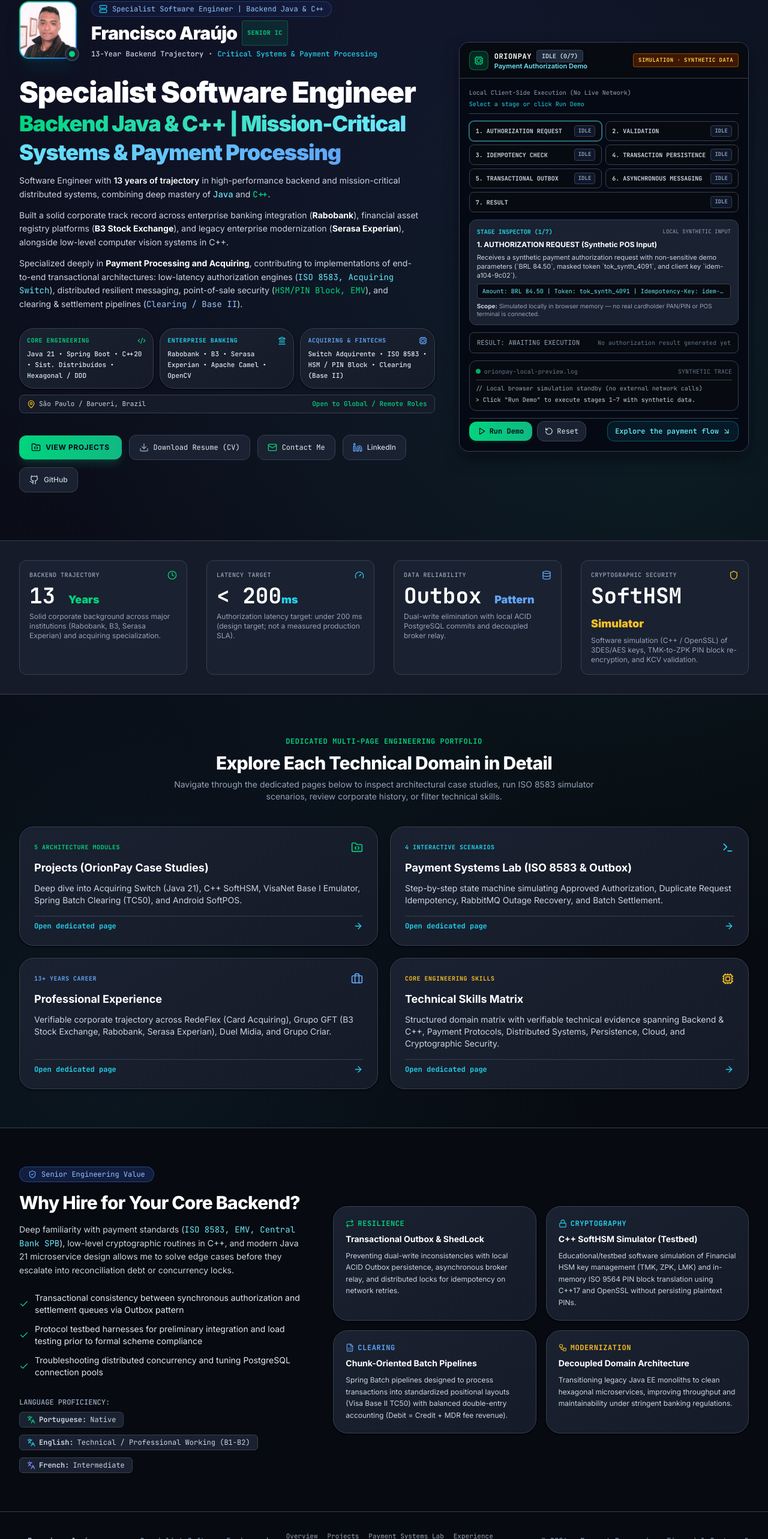
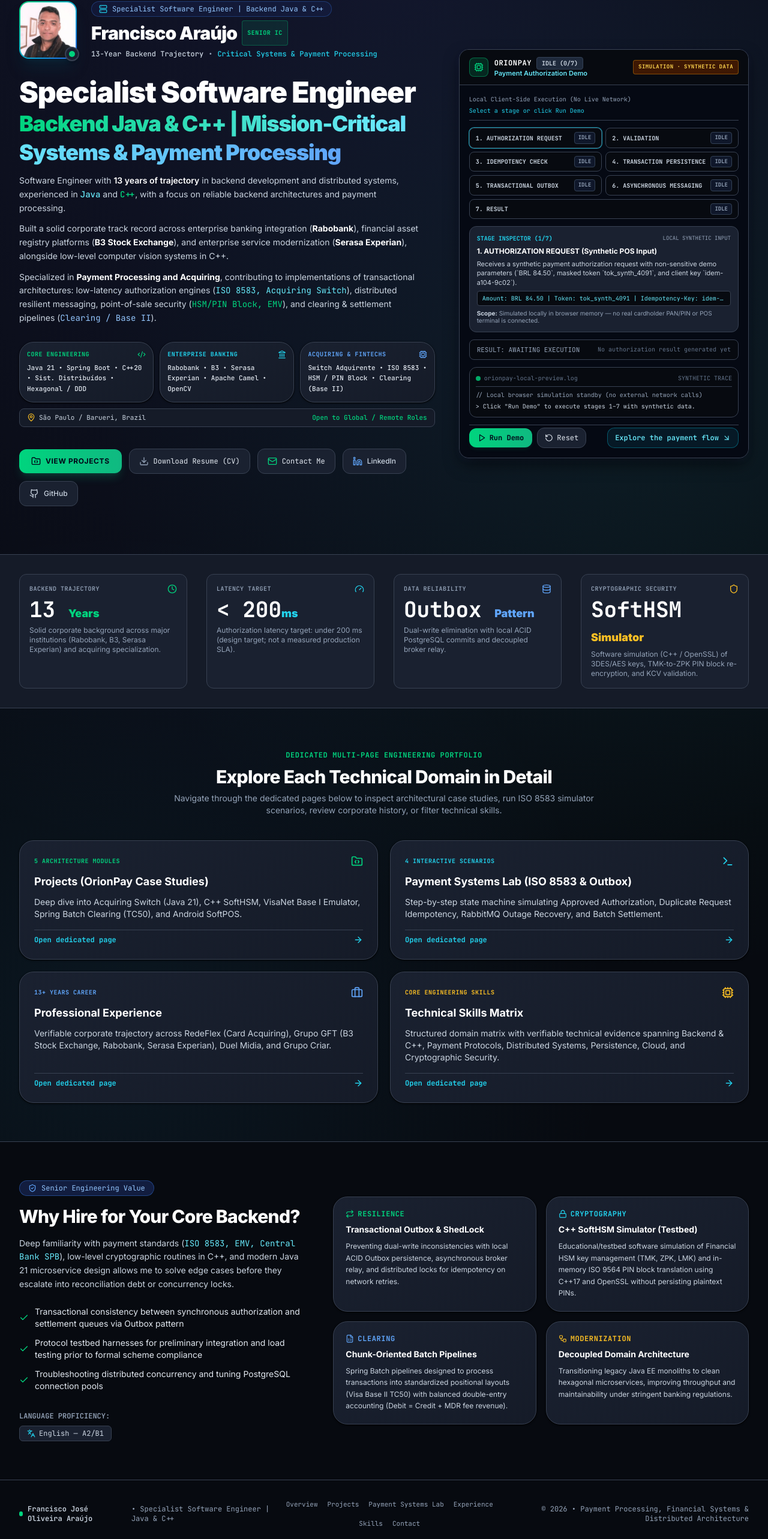
Before and after one commit to franciscoaraujo/myprofile.dev.io, a Next.js app: page / in a window 1280 px wide. Shown: the part 143-2709 px from the top of the page at 60% size. Built offline with nearby package versions, Linux system fonts and the light colour scheme.

Commit message:
refactor(audit): tone down claims, isolate english A2/B1 proficiency, and add not-found route

```diff
--- /dev/null
+++ b/src/app/not-found.jsx
@@ -0,0 +1,25 @@
+import Link from 'next/link';
+
+export default function NotFound() {
+  return (
+    <div className="min-h-[70vh] flex flex-col items-center justify-center text-center px-4">
+      <div className="p-8 rounded-2xl bg-[#080E1E] border border-[#152342] max-w-md w-full space-y-4">
+        <span className="font-mono text-xs uppercase tracking-wider text-[#00D47E] px-2.5 py-1 rounded bg-[#00D47E]/10 border border-[#00D47E]/20">
+          Error 404
+        </span>
+        <h1 className="text-2xl font-bold text-white">Page Not Found</h1>
+        <p className="text-sm text-slate-400">
+          The requested route does not exist or has been relocated.
+        </p>
+        <div className="pt-2">
+          <Link
+            href="/"
+            className="inline-flex items-center gap-2 px-4 py-2 rounded-lg bg-[#00D47E] text-slate-950 font-semibold text-sm hover:bg-[#00D47E]/90 transition"
+          >
+            Return to Overview
+          </Link>
+        </div>
+      </div>
+    </div>
+  );
+}
--- a/src/app/page.jsx
+++ b/src/app/page.jsx
@@ -170,33 +170,33 @@
                 <p>
                   {isPt ? (
                     <>
-                      Engenheiro de Software com <strong className="text-white font-semibold">13 anos de trajetória</strong> em backend de alta performance e sistemas distribuídos críticos, combinando profundo domínio em <span className="text-cyan-300 font-mono font-medium">Java</span> e <span className="text-[#00D47E] font-mono font-medium">C++</span>.
+                      Engenheiro de Software com <strong className="text-white font-semibold">13 anos de trajetória</strong> em desenvolvimento backend e sistemas distribuídos, com sólida experiência prática em <span className="text-cyan-300 font-mono font-medium">Java</span> e <span className="text-[#00D47E] font-mono font-medium">C++</span>.
                     </>
                   ) : (
                     <>
-                      Software Engineer with <strong className="text-white font-semibold">13 years of trajectory</strong> in high-performance backend and mission-critical distributed systems, combining deep mastery of <span className="text-cyan-300 font-mono font-medium">Java</span> and <span className="text-[#00D47E] font-mono font-medium">C++</span>.
+                      Software Engineer with <strong className="text-white font-semibold">13 years of trajectory</strong> in backend development and distributed systems, experienced in <span className="text-cyan-300 font-mono font-medium">Java</span> and <span className="text-[#00D47E] font-mono font-medium">C++</span>, with a focus on reliable backend architectures and payment processing.
                     </>
                   )}
                 </p>
                 <p>
                   {isPt ? (
                     <>
-                      Construiu sólida bagagem corporativa atuando em integração bancária corporativa (<strong className="text-white">Rabobank</strong>), plataformas de registro financeiro (<strong className="text-white">B3</strong>) e modernização de grandes serviços corporativos (<strong className="text-white">Serasa Experian</strong>), além de projetos de visão computacional em C++.
+                      Construiu sólida bagagem corporativa atuando em integração bancária corporativa (<strong className="text-white">Rabobank</strong>), plataformas de registro financeiro (<strong className="text-white">B3</strong>) e modernização de serviços corporativos (<strong className="text-white">Serasa Experian</strong>), além de projetos de visão computacional em C++.
                     </>
                   ) : (
                     <>
-                      Built a solid corporate track record across enterprise banking integration (<strong className="text-white">Rabobank</strong>), financial asset registry platforms (<strong className="text-white">B3 Stock Exchange</strong>), and legacy enterprise modernization (<strong className="text-white">Serasa Experian</strong>), alongside low-level computer vision systems in C++.
+                      Built a solid corporate track record across enterprise banking integration (<strong className="text-white">Rabobank</strong>), financial asset registry platforms (<strong className="text-white">B3 Stock Exchange</strong>), and enterprise service modernization (<strong className="text-white">Serasa Experian</strong>), alongside low-level computer vision systems in C++.
                     </>
                   )}
                 </p>
                 <p>
                   {isPt ? (
                     <>
-                      Especializou-se fortemente no ecossistema de <strong className="text-white">Meios de Pagamento e Adquirência</strong>, participando de implementações de arquiteturas transacionais completas: motores de autorização de baixa latência (<span className="font-mono text-cyan-300">ISO 8583, Switch Adquirente</span>), mensageria com resiliência distribuída, segurança de balcão (<span className="font-mono text-[#00D47E]">HSM/PIN Block, EMV</span>) e pipelines de compensação e liquidação (<span className="font-mono text-blue-300">Clearing / Base II</span>).
+                      Especializou-se no ecossistema de <strong className="text-white">Meios de Pagamento e Adquirência</strong>, participando de implementações de arquiteturas transacionais: motores de autorização de baixa latência (<span className="font-mono text-cyan-300">ISO 8583, Switch Adquirente</span>), mensageria com resiliência distribuída, segurança de balcão (<span className="font-mono text-[#00D47E]">HSM/PIN Block, EMV</span>) e pipelines de compensação e liquidação (<span className="font-mono text-blue-300">Clearing / Base II</span>).
                     </>
                   ) : (
                     <>
-                      Specialized deeply in <strong className="text-white">Payment Processing and Acquiring</strong>, contributing to implementations of end-to-end transactional architectures: low-latency authorization engines (<span className="font-mono text-cyan-300">ISO 8583, Acquiring Switch</span>), distributed resilient messaging, point-of-sale security (<span className="font-mono text-[#00D47E]">HSM/PIN Block, EMV</span>), and clearing & settlement pipelines (<span className="font-mono text-blue-300">Clearing / Base II</span>).
+                      Specialized in <strong className="text-white">Payment Processing and Acquiring</strong>, contributing to implementations of transactional architectures: low-latency authorization engines (<span className="font-mono text-cyan-300">ISO 8583, Acquiring Switch</span>), distributed resilient messaging, point-of-sale security (<span className="font-mono text-[#00D47E]">HSM/PIN Block, EMV</span>), and clearing & settlement pipelines (<span className="font-mono text-blue-300">Clearing / Base II</span>).
                     </>
                   )}
                 </p>
@@ -505,17 +505,8 @@
                 </div>
                 <div className="flex flex-wrap items-center gap-3 text-xs font-mono text-slate-300">
                   <span className="flex items-center gap-1.5 px-3 py-1 rounded-md bg-[#080E1E] border border-[#152342]">
-                    <Languages className="w-3.5 h-3.5 text-[#00D47E]" />
-                    <strong>{isPt ? 'Português:' : 'Portuguese:'}</strong> {isPt ? 'Nativo' : 'Native'}
-                  </span>
-                  <span className="flex items-center gap-1.5 px-3 py-1 rounded-md bg-[#080E1E] border border-[#152342]">
                     <Languages className="w-3.5 h-3.5 text-cyan-400" />
-                    <strong>{isPt ? 'Inglês:' : 'English:'}</strong>{' '}
-                    {isPt ? 'Técnico / Profissional (B1-B2)' : 'Technical / Professional Working (B1-B2)'}
-                  </span>
-                  <span className="flex items-center gap-1.5 px-3 py-1 rounded-md bg-[#080E1E] border border-[#152342]">
-                    <Languages className="w-3.5 h-3.5 text-indigo-400" />
-                    <strong>{isPt ? 'Francês:' : 'French:'}</strong> {isPt ? 'Intermediário' : 'Intermediate'}
+                    <span>English — A2/B1</span>
                   </span>
                 </div>
               </div>
--- a/src/data/portfolio-data.js
+++ b/src/data/portfolio-data.js
@@ -672,18 +672,18 @@
   taglinePt: 'Engenharia Backend para Sistemas Críticos & Meios de Pagamento',
   taglineEn: 'Backend Engineering for Critical Systems & Payment Processing',
   shortBioPt:
-    'Engenheiro de Software com 13 anos de trajetória em backend de alta performance e sistemas distribuídos críticos, combinando profundo domínio em Java e C++.',
+    'Engenheiro de Software com 13 anos de trajetória em backend de alta performance e sistemas distribuídos críticos, com sólida experiência prática em Java e C++.',
   shortBioEn:
-    'Senior Software Engineer with 13 years of experience in high-performance backend and mission-critical distributed systems, combining deep mastery of Java and C++.',
+    'Experienced in Java and C++, with a focus on reliable backend architectures, distributed systems, and payment processing across a 13-year engineering trajectory.',
   paragraphsPt: [
-    'Engenheiro de Software com 13 anos de trajetória em backend de alta performance e sistemas distribuídos críticos, combinando profundo domínio em Java e C++.',
+    'Engenheiro de Software com 13 anos de trajetória em backend de alta performance e sistemas distribuídos críticos, com sólida experiência prática em Java e C++.',
     'Construiu sólida bagagem corporativa atuando em integração bancária corporativa (Rabobank), plataformas de registro financeiro (B3) e modernização de grandes serviços corporativos (Serasa Experian), além de projetos de visão computacional em C++.',
-    'Especializou-se fortemente no ecossistema de Meios de Pagamento e Adquirência, participando de implementações de arquiteturas transacionais completas: motores de autorização de baixa latência (ISO 8583, Switch Adquirente), mensageria com resiliência distribuída, segurança de balcão (HSM/PIN Block, EMV) e pipelines de compensação e liquidação (Clearing / Base II).'
+    'Especializou-se no ecossistema de Meios de Pagamento e Adquirência, participando de implementações de arquiteturas transacionais: motores de autorização de baixa latência (ISO 8583, Switch Adquirente), mensageria com resiliência distribuída, segurança de balcão (HSM/PIN Block, EMV) e pipelines de compensação e liquidação (Clearing / Base II).'
   ],
   paragraphsEn: [
-    'Software Engineer with 13 years of trajectory in high-performance backend and mission-critical distributed systems, combining deep mastery in Java and C++.',
+    'Software Engineer with 13 years of experience in backend engineering and mission-critical distributed systems, with strong hands-on proficiency in Java and C++.',
     'Built a solid corporate track record across enterprise banking integration (Rabobank), financial asset registry platforms (B3 Stock Exchange), and legacy enterprise modernization (Serasa Experian), alongside low-level computer vision systems in C++.',
-    'Specialized deeply in Payment Processing and Acquiring ecosystems, contributing to implementations of end-to-end transactional architectures: low-latency authorization engines (ISO 8583, Acquiring Switch), distributed resilient messaging, point-of-sale security (HSM/PIN Block, EMV), and clearing & settlement pipelines (Clearing / Base II).'
+    'Focused in Payment Processing and Acquiring ecosystems, contributing to implementations of transactional architectures: authorization workflows (ISO 8583, Acquiring Switch), distributed resilient messaging, point-of-sale security (HSM/PIN Block, EMV), and clearing & settlement pipelines (Clearing / Base II).'
   ]
 };
 
```
